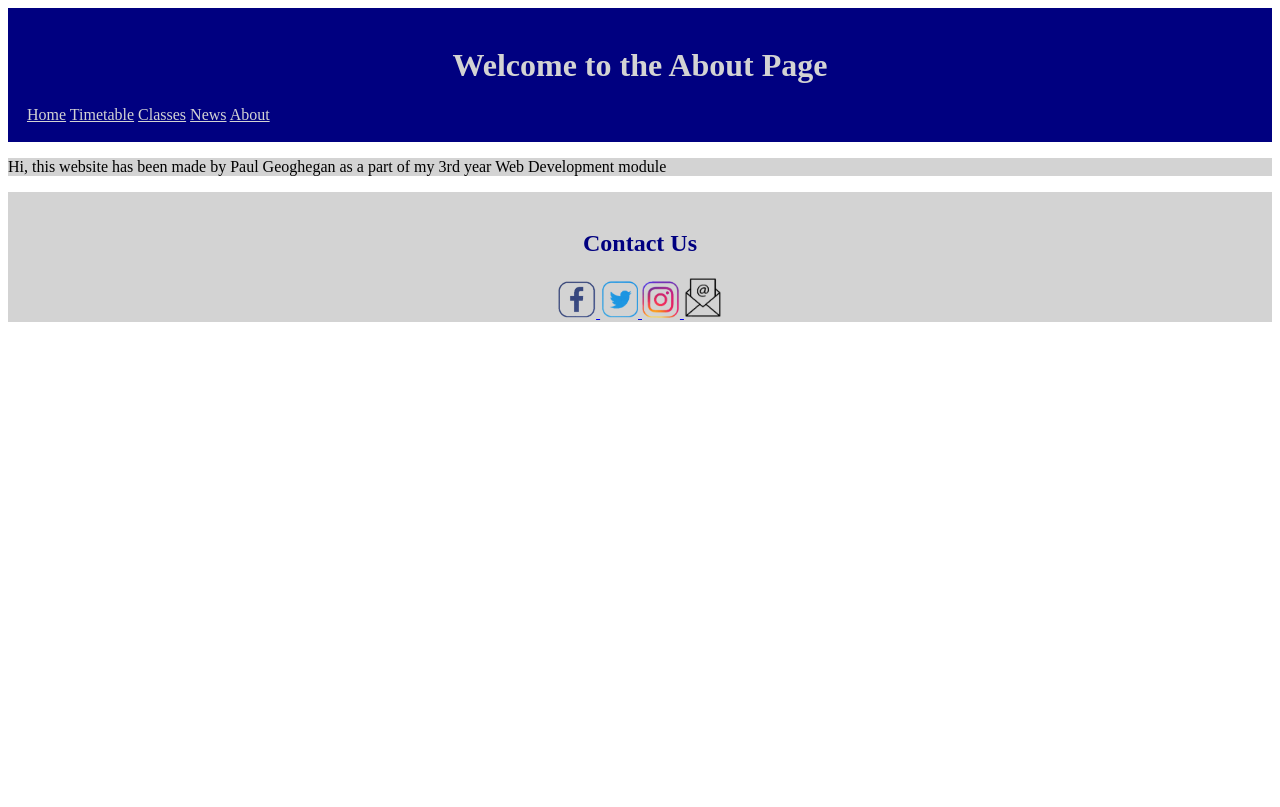
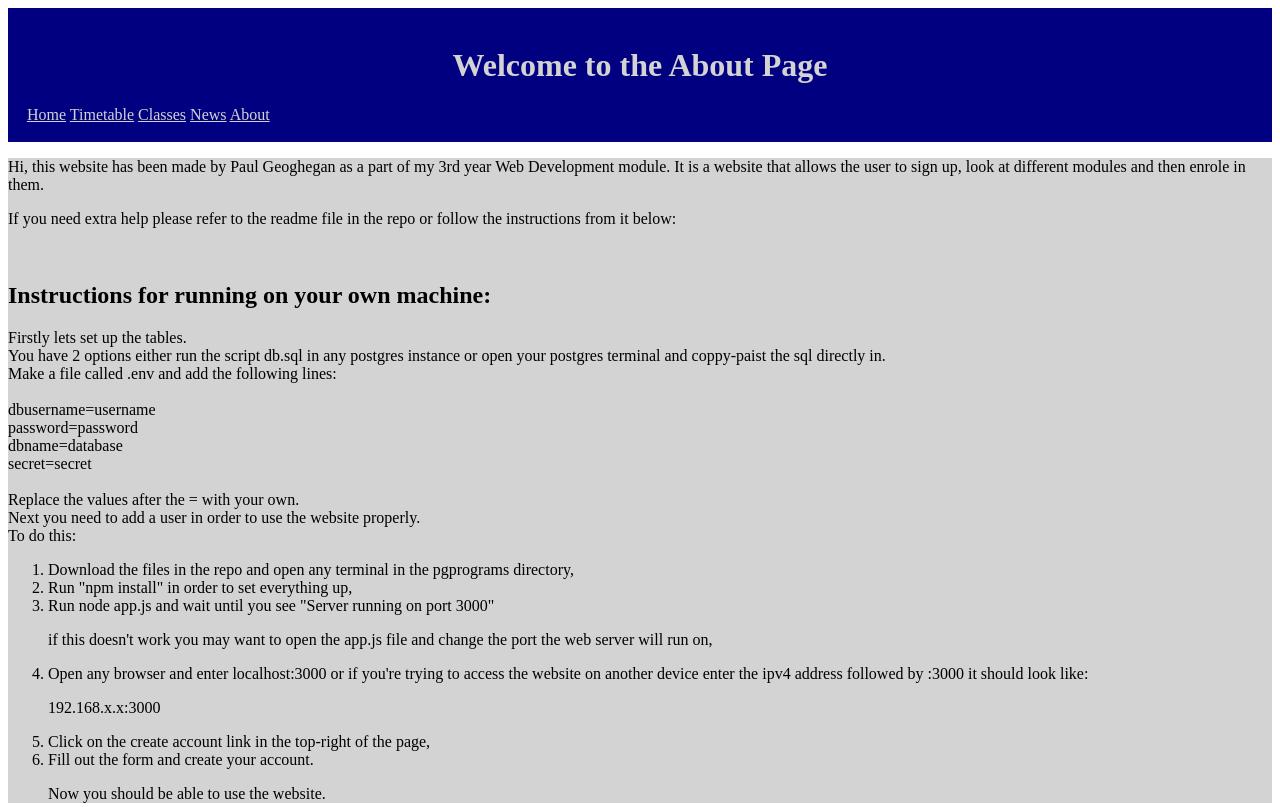
Before and after one commit to paulGeoghegan/PGPrograms, a website: page public/pages/about.html in a window 1280 px wide. Shown: the top 807 px of the page. Drawn offline with nearby package versions, Linux system fonts and the light colour scheme; files that its build step writes are made by us from their sources; no server answers; files whose address does not match are found by name.

Commit message:
Added more text to about page
Included instructions on getting everything working correctly

```diff
--- a/public/pages/about.html
+++ b/public/pages/about.html
@@ -12,7 +12,41 @@
 
 	<div id="middleOfPage">
 
-		<p> Hi, this website has been made by Paul Geoghegan as a part of my 3rd year Web Development module </p>
+		<p> Hi, this website has been made by Paul Geoghegan as a part of my 3rd year Web Development module. It is a website that allows the user to sign up, look at different modules and then enrole in them.</p>
+		<p> If you need extra help please refer to the readme file in the repo or follow the instructions from it below:</p>
+
+		</br>
+
+		<h2> Instructions for running on your own machine:</h2>
+
+		<p>
+
+		Firstly lets set up the tables.</br>
+		You have 2 options either run the script db.sql in any postgres instance or open your postgres terminal and coppy-paist the sql directly in.</br>
+		Make a file called .env and add the following lines:</br>
+		</br>
+		dbusername=username</br>
+		password=password</br>
+		dbname=database</br>
+		secret=secret</br>
+		</br>
+		Replace the values after the = with your own.</br>
+		Next you need to add a user in order to use the website properly.</br>
+		To do this:</br>
+
+		<ol type="1">
+			<li> Download the files in the repo and open any terminal in the pgprograms directory,</li>
+			<li> Run "npm install" in order to set everything up,</li>
+			<li> Run node app.js and wait until you see "Server running on port 3000"</li>
+			<p>if this doesn't work you may want to open the app.js file and change the port the web server will run on,</p>
+			<li> Open any browser and enter localhost:3000 or if you're trying to access the website on another device enter the ipv4 address followed by :3000 it should look like:</li>
+			<p>192.168.x.x:3000</p>
+			<li> Click on the create account link in the top-right of the page,</li>
+			<li> Fill out the form and create your account.</li>
+			<p>Now you should be able to use the website.</p>
+			</ol>
+
+		</p>
 
 	</div>
 
```
